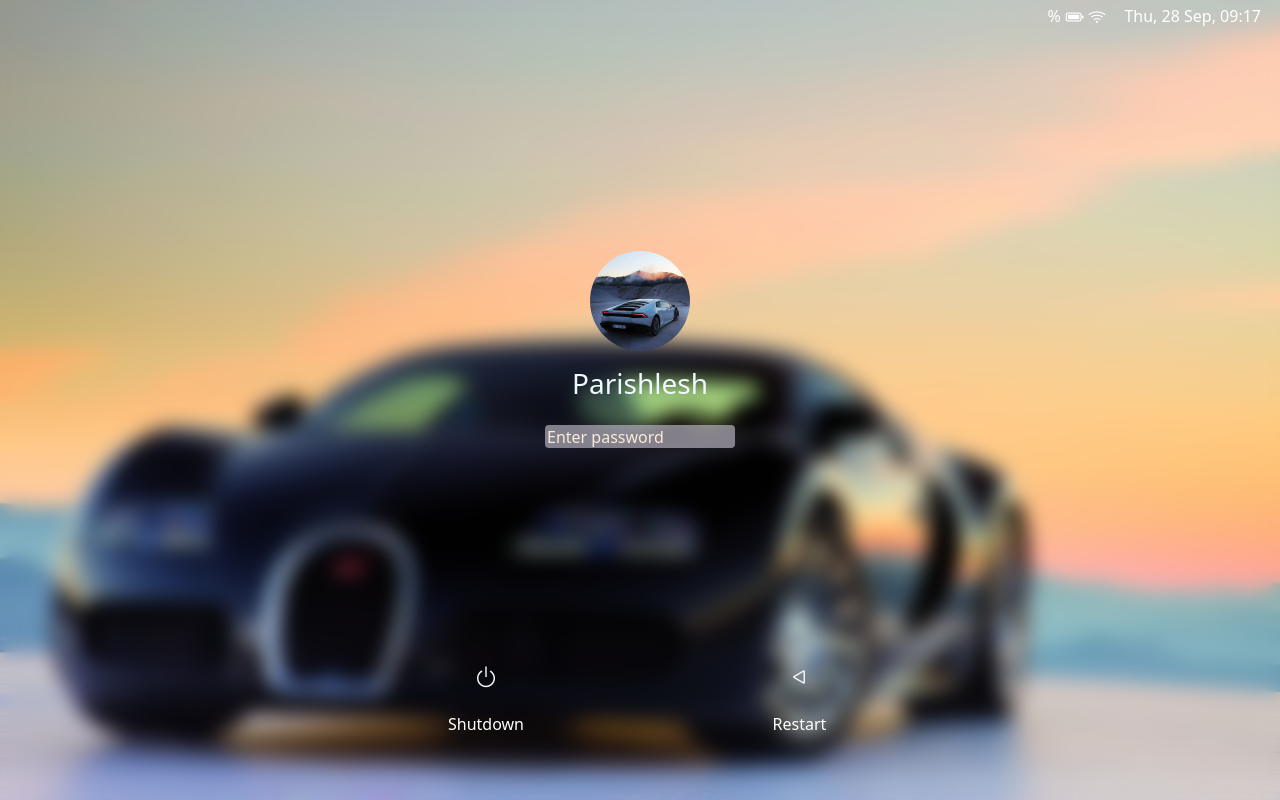
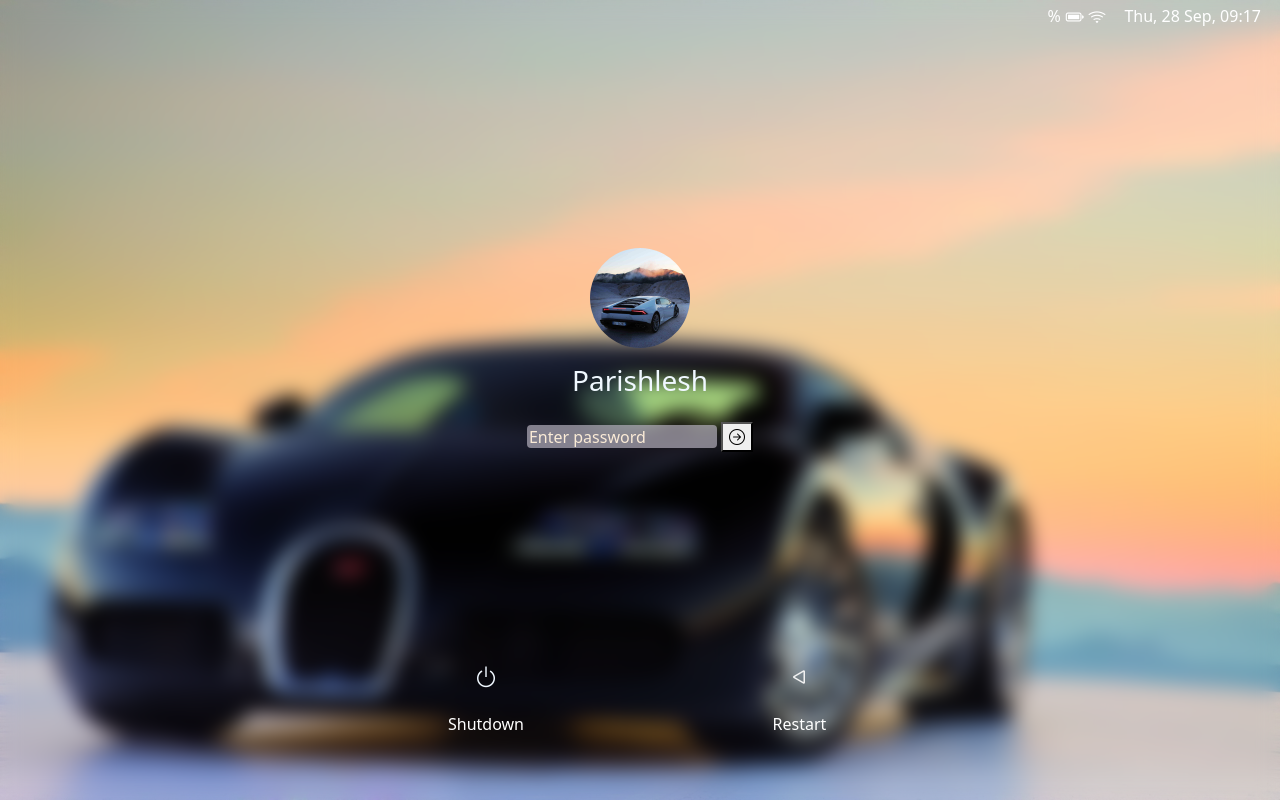
Before and after one commit to parishlesh/mac-ui, a plain HTML site: page index.html in a window 1280 px wide. Drawn offline with nearby package versions, Linux system fonts and the light colour scheme.

Commit message:
added the homepage file, now when you enter the password you'll move to the homepage added the logic of password in the file for homepage

```diff
--- a/index.html
+++ b/index.html
@@ -35,7 +35,11 @@
                 <div class="profile">
                 </div>
                 <h3>Parishlesh</h3>
-                <input type="password" placeholder="Enter password">
+                <form id="loginform">
+
+                    <input type="password" id="password" placeholder="Enter password" required>
+                    <button type="submit"><i class="bi bi-arrow-right-circle"></i></button>
+                </form>
             </section>
 
             <div class="action">
```
